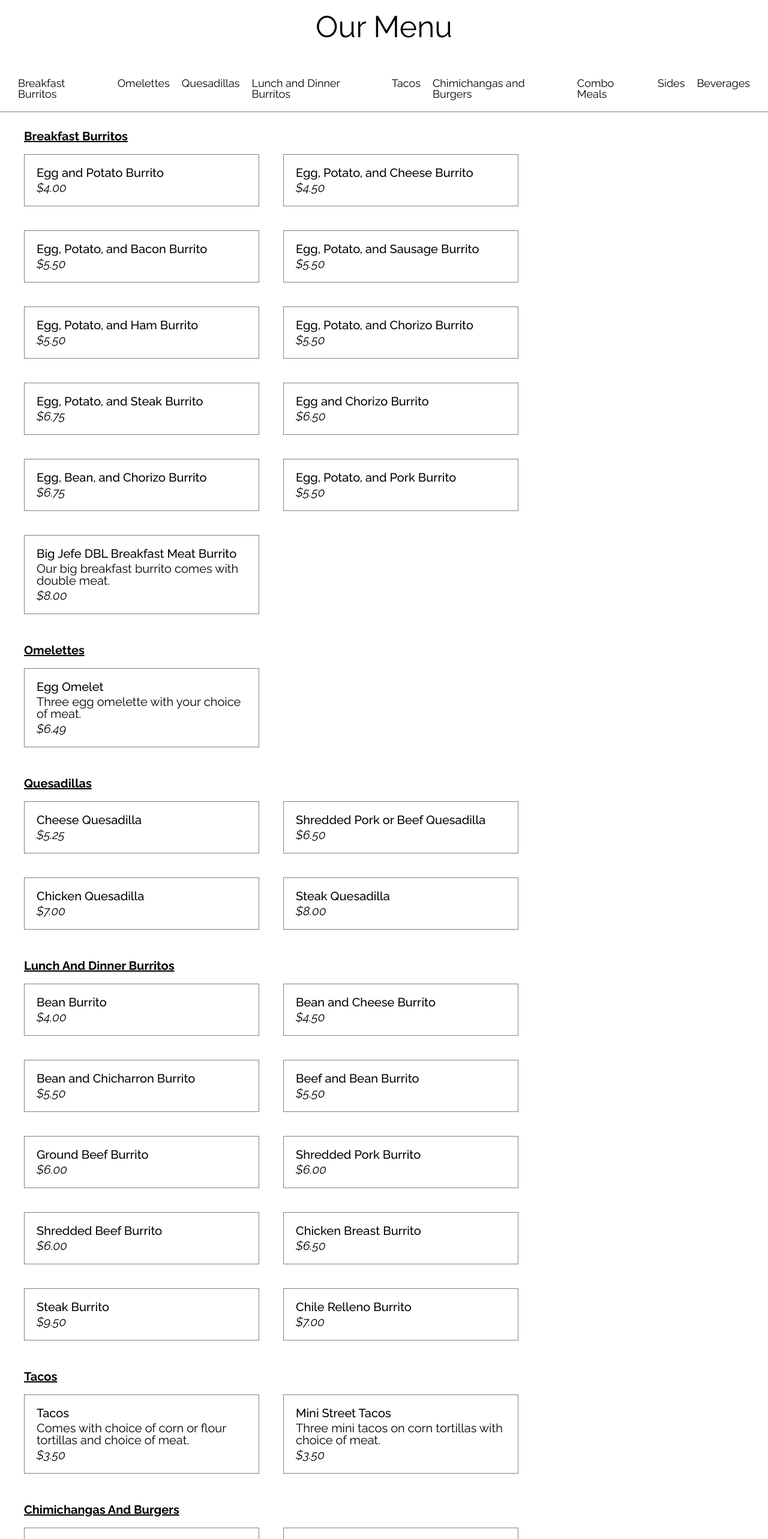
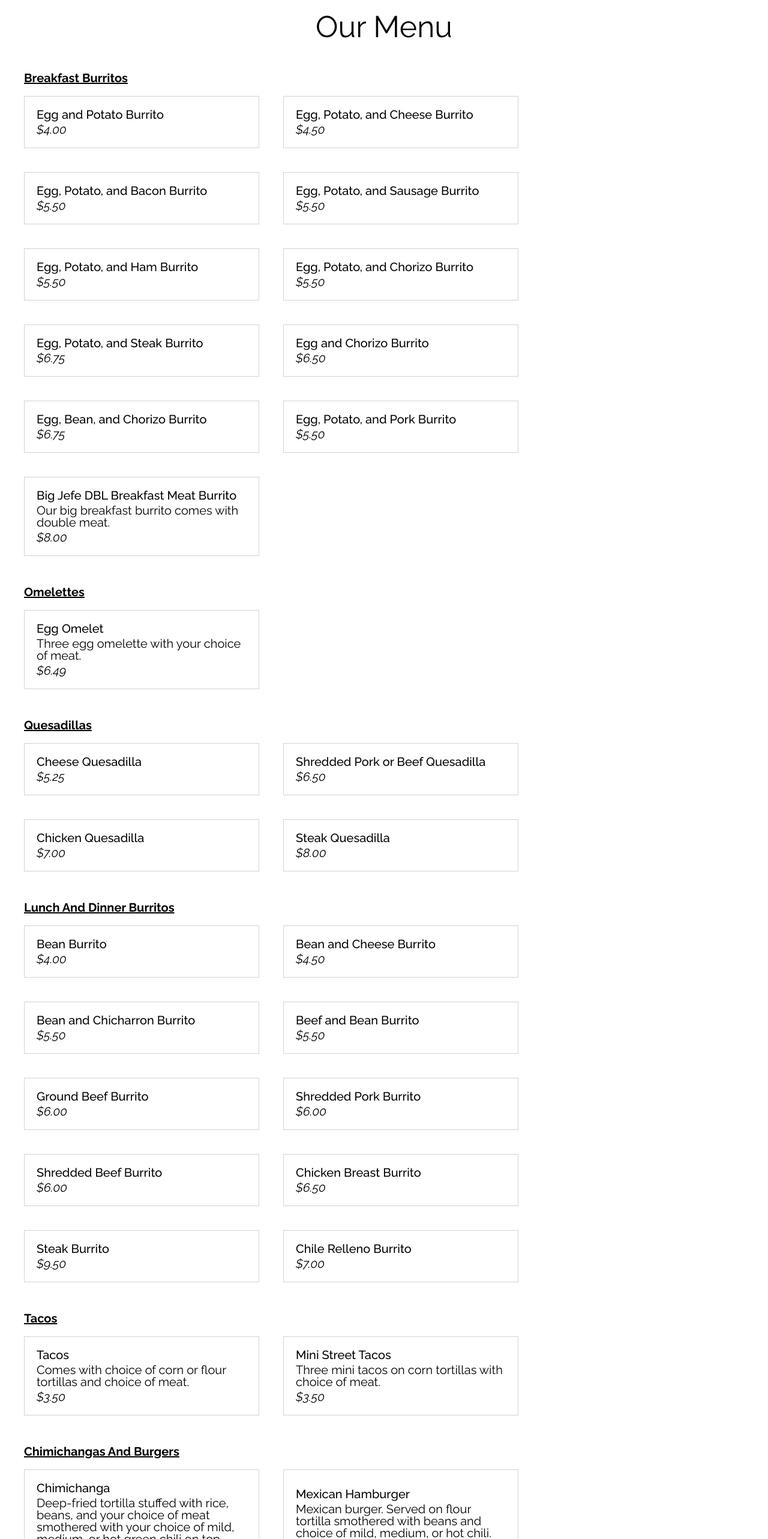
Before and after one commit to christiano39/el-jefe, a React (Create React App) app: page /menu in a window 1280 px wide. Shown: the top 2566 px of the page at 60% size. Built offline with nearby package versions, Linux system fonts and the light colour scheme.

Commit message:
implemented sticky nav in menu

```diff
--- a/src/App.scss
+++ b/src/App.scss
@@ -61,8 +61,10 @@ table {
 	#menu-nav {
 		display: flex;
 		font-size: 1.8rem;
-		border-bottom: 1px solid grey;
+		border-bottom: 1px solid lightgrey;
 		padding: 20px;
+		width: 100%;
+		background-color: white;
 
 		a {
 			margin: 0 10px;
@@ -75,6 +77,10 @@ table {
 				text-decoration: underline;
 				//border-bottom: 1px solid black;
 			}
+		}
+
+		@media (max-width: 1310px) {
+			display: none;
 		}
 	}
 
@@ -104,7 +110,7 @@ section#menu {
 	}
 
 	.food-item {
-		border: 1px solid grey;
+		border: 1px solid lightgrey;
 		margin: 20px;
 		padding: 20px;
 		display: flex;
@@ -125,8 +131,16 @@ section#menu {
 			font-style: italic;
 		}
 	}
+
+	div span {
+		position: relative;
+		top: -60px;
+	}
 }
 
 .sticky {
 	position: fixed;
+	top: 0;
+	left: 0;
+	background-color: grey;
 }
--- a/src/components/Menu.js
+++ b/src/components/Menu.js
@@ -9,7 +9,8 @@ const Menu = props => {
             <h1>Our Menu</h1>
             <MenuNav />
             <section id='menu'>
-                <div id='breakfast-burritos'>
+                <div>
+                    <span id='breakfast-burritos'></span>
                     <h2 className='main-header'>Breakfast Burritos</h2>
                     <div className='item-list'>
                         {menu.breakfastBurritos.map(food => {
@@ -17,7 +18,8 @@ const Menu = props => {
                         })}
                     </div>
                 </div>
-                <div id='omelette'>
+                <div>
+                    <span id='omelette'></span>
                     <h2 className='main-header'>Omelettes</h2>
                     <div className='item-list'>
                         {menu.omelet.map(food => {
@@ -25,7 +27,8 @@ const Menu = props => {
                         })}
                     </div>
                 </div>
-                <div id='quesadillas'>
+                <div>
+                    <span id='quesadillas'></span>
                     <h2 className='main-header'>Quesadillas</h2>
                     <div className='item-list'>
                         {menu.quesadillas.map(food => {
@@ -33,7 +36,8 @@ const Menu = props => {
                         })}
                     </div>
                 </div>
-                <div id='lunch-dinner-burritos'>
+                <div>
+                    <span id='lunch-dinner-burritos'></span>
                     <h2 className='main-header'>Lunch and Dinner Burritos</h2>
                     <div className='item-list'>
                         {menu.lunchDinnerBurritos.map(food => {
@@ -41,7 +45,8 @@ const Menu = props => {
                         })}
                     </div>
                 </div>
-                <div id='tacos'>
+                <div>
+                    <span id='tacos'></span>
                     <h2 className='main-header'>Tacos</h2>
                     <div className='item-list'>
                         {menu.tacos.map(food => {
@@ -49,7 +54,8 @@ const Menu = props => {
                         })}
                     </div>
                 </div>
-                <div id='chimichanga-and-burgers'>
+                <div>
+                    <span id='chimichanga-and-burgers'></span>
                     <h2 className='main-header'>Chimichangas and Burgers</h2>
                     <div className='item-list'>
                         {menu.chimichangaAndBurgers.map(food => {
@@ -57,7 +63,8 @@ const Menu = props => {
                         })}
                     </div>
                 </div>
-                <div id='combos'>
+                <div>
+                    <span id='combos'></span>
                     <h2 className='main-header'>Combo Meals</h2>
                     <div className='item-list'>
                         {menu.comboMeals.map(food => {
@@ -65,7 +72,8 @@ const Menu = props => {
                         })}
                     </div>
                 </div>
-                <div id='sides'>
+                <div>
+                    <span id='sides'></span>
                     <h2 className='main-header'>Sides</h2>
                     <div className='item-list'>
                         {menu.sides.map(food => {
@@ -73,7 +81,8 @@ const Menu = props => {
                         })}
                     </div>
                 </div>
-                <div id='beverages'>
+                <div>
+                    <span id='beverages'></span>
                     <h2 className='main-header'>Beverages</h2>
                     <div className='item-list'>
                         {menu.beverages.map(food => {
--- a/src/components/MenuNav.js
+++ b/src/components/MenuNav.js
@@ -1,8 +1,26 @@
-import React from 'react';
+import React, { useState, useEffect } from 'react';
 
 const MenuNav = () => {
+    const [scrolled, setScrolled] = useState(false);
+
+    const handleScroll = () => {
+        const offset = window.scrollY;
+        if(offset > 130) {
+            setScrolled(true);
+        }else{
+            setScrolled(false);
+        }
+    }
+
+    useEffect(() => {
+        window.addEventListener('scroll', handleScroll);
+        return () => {
+            window.removeEventListener('scroll', handleScroll);
+        }
+    }, [])
+
     return (
-        <nav id='menu-nav'>
+        <nav id='menu-nav' className={scrolled ? 'sticky' : ''}>
             <a href='#breakfast-burritos'>Breakfast Burritos</a>
             <a href='#omelette'>Omelettes</a>
             <a href='#quesadillas'>Quesadillas</a>
```
Also changed, not shown: public/manifest.json.
